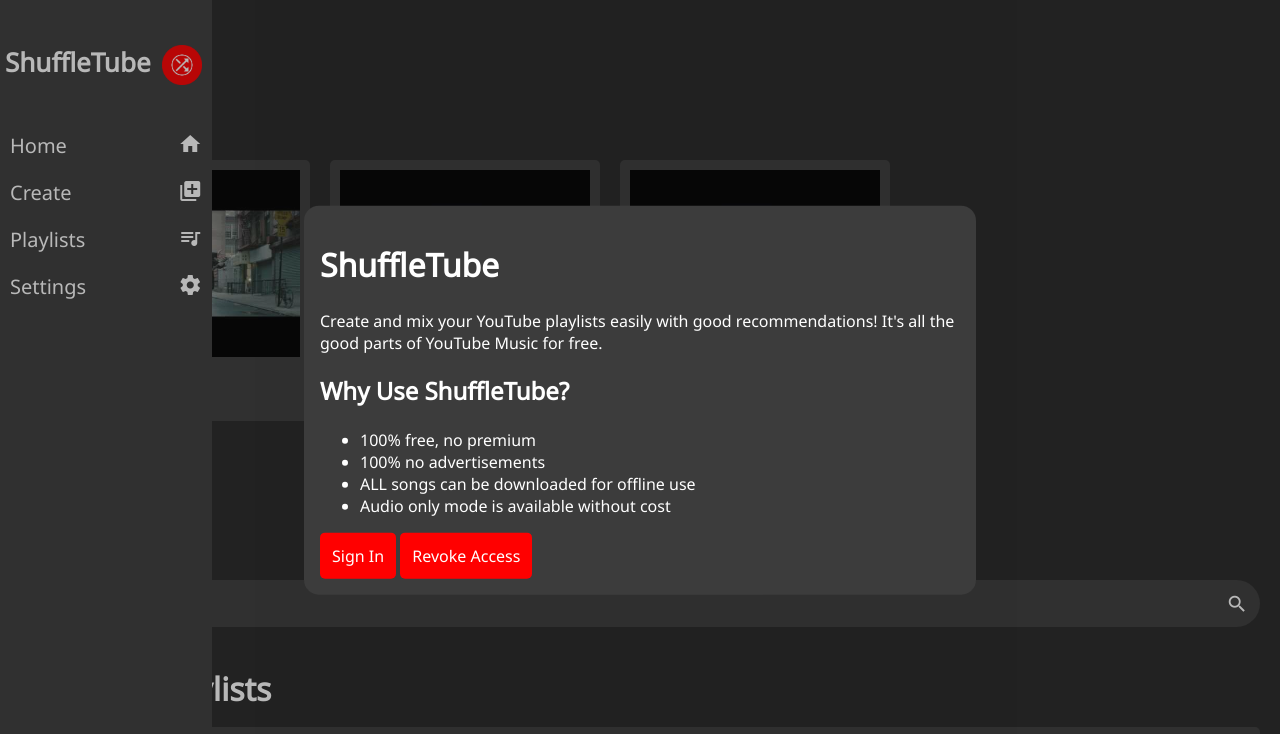
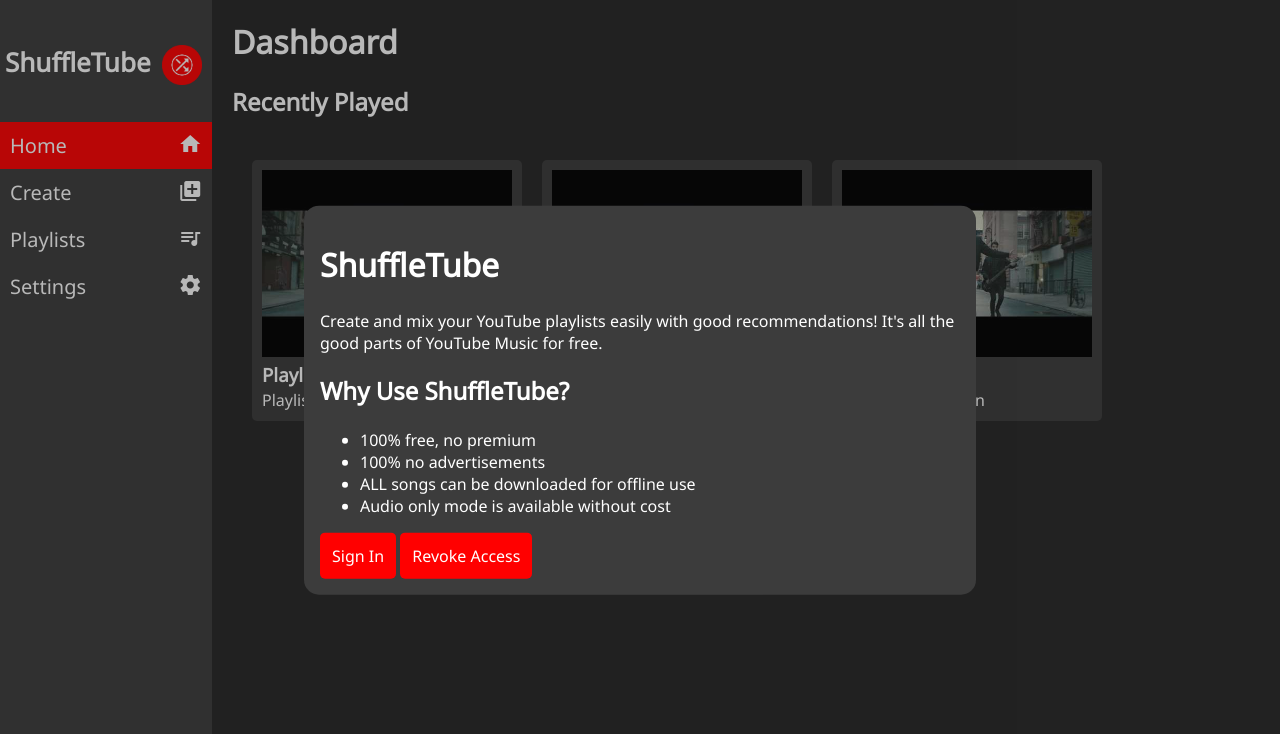
Before and after one commit to shuffletube/shuffletube.github.io, a plain HTML site: page index.html in a window 1280 px wide. Shown: the top 734 px of the page. Drawn offline with nearby package versions, Linux system fonts and the light colour scheme; a script that the page names is missing.

Commit message:
Add files via upload

```diff
--- a/index.html
+++ b/index.html
@@ -12,7 +12,7 @@
   <link rel="icon" href="shuffletube.png">
   <script src="https://code.jquery.com/jquery-3.3.1.min.js" integrity="sha256-FgpCb/KJQlLNfOu91ta32o/NMZxltwRo8QtmkMRdAu8=" crossorigin="anonymous"></script>
   <script src="https://apis.google.com/js/api.js"></script>
-  <script type="text/javascript" src="index.js" defer></script>
+  <script type="text/javascript" src="index.js"></script>
   <script src="googleauth.js"></script>
   <title>ShuffleTube</title>
 </head>
--- a/index.js
+++ b/index.js
@@ -113,6 +113,6 @@ function onAuth(){
         console.error("failed to retrieve playlist data");
       }
     });
-  }
+  });
   // $("a.nav.active").trigger("click");
 }
```
